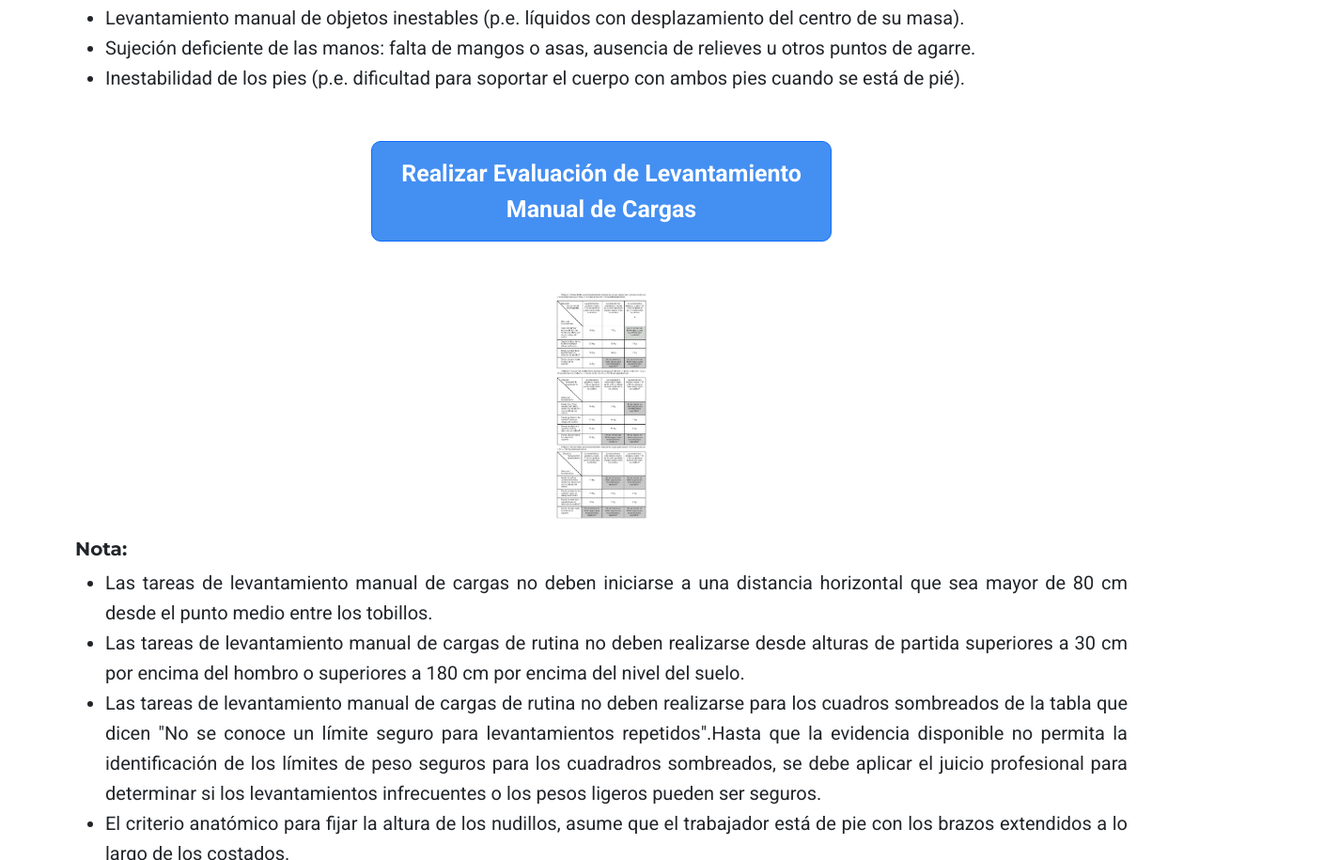
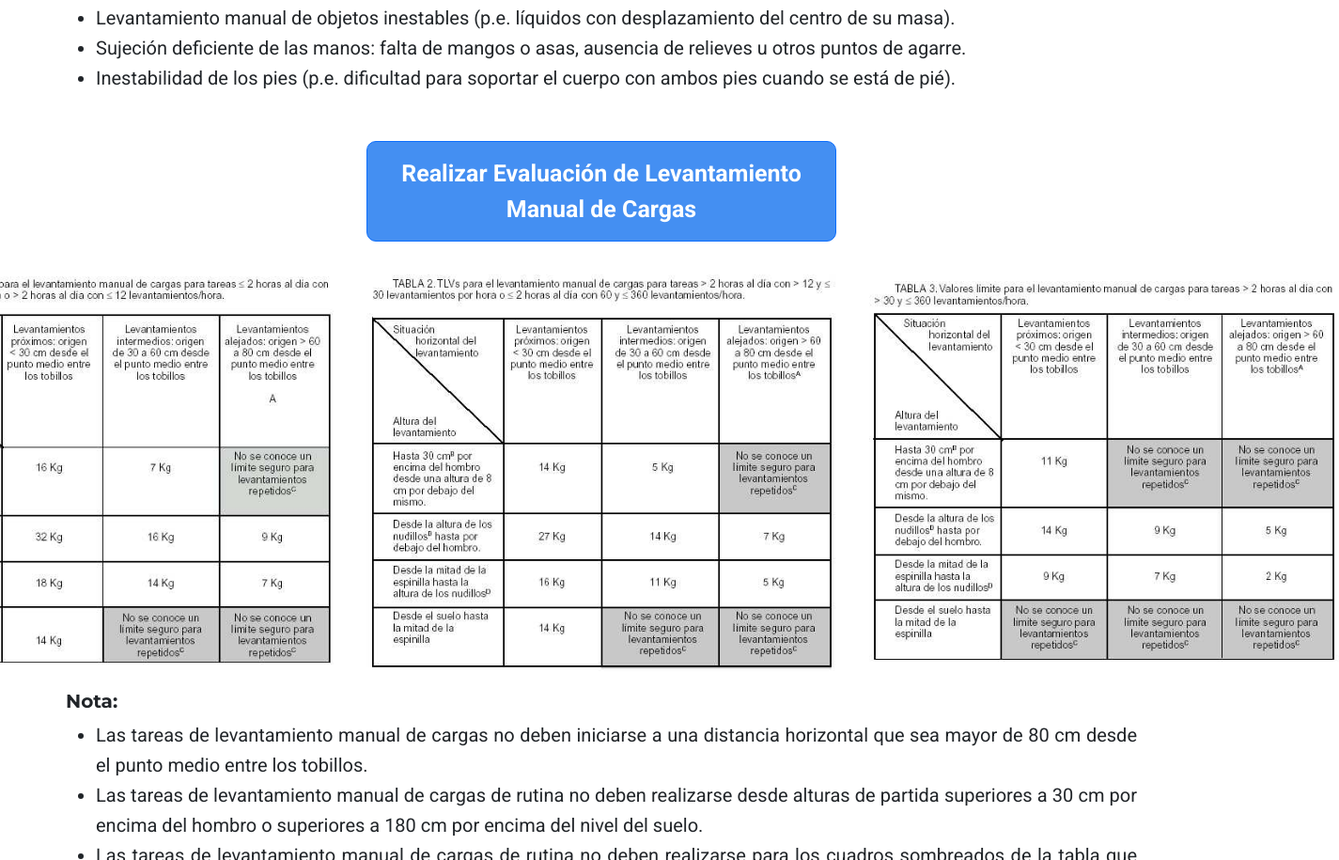
Before and after one commit to Sebastian-Merlassino/ProyectoFinalMerlassino, a plain HTML site: page index.html in a window 1280 px wide. Shown: the part 847-1762 px from the top of the page at 94% size, 1425 px wide, since content can reach past the window. Drawn offline with nearby package versions, Linux system fonts and the light colour scheme.

```diff
--- a/index.html
+++ b/index.html
@@ -112,18 +112,18 @@
                     Manual de Cargas</button>
             </div>
 
-            <div class="grid text-center">
-                <div class="row">
-                <div class="g-col-4">
+            <div class="grid container">
+
+                <div class="tabla">
                     <img src="./assets/img/tabla1-res295.png" alt="Tabla 1">
                 </div>
-                <div class="g-col-4">
+                <div class="tabla">
                     <img src="./assets/img/tabla2-res295.png" alt="Tabla 2">
                 </div>
-                <div class="g-col-4">
+                <div class="tabla">
                     <img src="./assets/img/tabla3-res295.png" alt="Tabla 3">
                 </div>
-            </div>
+
             </div>
 
             <h5>Nota:</h5>
--- a/scss/style.scss
+++ b/scss/style.scss
@@ -61,7 +61,8 @@
     @extend %heading-styles;
 }
 
-h1, h2 {
+h1,
+h2 {
     padding-bottom: 20px;
 }
 
@@ -356,25 +357,35 @@
     padding: 20px 80px;
 
     h1,
-    h2, h4 {
+    h2,
+    h4 {
         text-align: center;
     }
+
     p {
         text-align: justify;
     }
 
-ul {
+    ul {
         text-align: justify;
     }
 
 }
-.grid {
-    display: grid;
-    grid-gap: 20px;
-    padding: 20px 80px;
+
+.container {
+    display: flex;
+    gap: 35px;
+    flex-direction: row;
+    flex-wrap: nowrap;
+    justify-content: center;
+    align-items: center;
+    align-content: center;
+    margin-bottom: 20px;
+
     img {
-        width: 10%;
+        width: 500px;
         height: auto;
+
     }
 }
 
```
Also changed, not shown: css/style.css, 1 other file.
